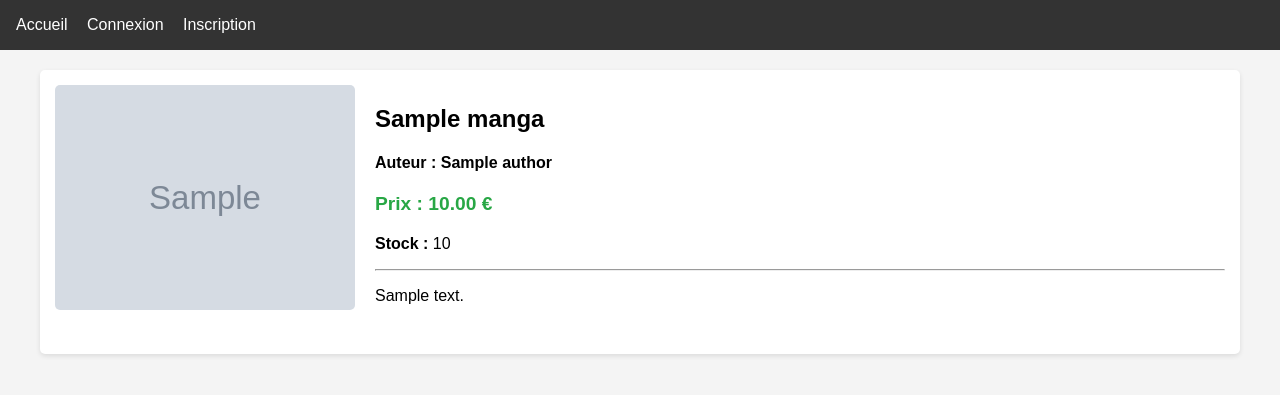
After one commit to KendyCode/simple_manga_shop, a Flask app: page /manga/1 in a window 1280 px wide. The commit adds this page. Shown: the top 395 px of the page. Run offline with Flask 3, Linux system fonts and the light colour scheme; tables that the repository leaves empty hold one stand-in row (values such as "Sample post"); grey boxes marked "Sample" are stand-in pictures; some libraries are stand-ins or nearby versions.

Commit message:
voir détails

```diff
--- a/app/routes.py
+++ b/app/routes.py
@@ -167,3 +167,9 @@ def admin_delete_manga(manga_id):
     db.session.commit()
     flash('Manga supprimé.', 'info')
     return redirect(url_for('admin_dashboard'))
+
+# VOir les détails d'un manga
+@app.route("/manga/<int:manga_id>")
+def manga_details(manga_id):
+    manga = Manga.query.get_or_404(manga_id)
+    return render_template('manga_details.html', manga=manga)
--- a/app/templates/index.html
+++ b/app/templates/index.html
@@ -11,7 +11,7 @@
         <h3>{{ manga.title }}</h3>
         <p>Prix : {{ "%.2f"|format(manga.price) }} €</p>
         <p>Stock : {{ manga.stock }}</p>
-        <a class="btn">Voir détails</a>
+        <a href="{{ url_for('manga_details', manga_id=manga.id) }}" class="btn">Voir détails</a>
         {% if current_user.is_authenticated %}
             <br><br>
             <a class="btn btn-success">Panier</a>
--- /dev/null
+++ b/app/templates/manga_details.html
@@ -0,0 +1,22 @@
+{% extends "base.html" %}
+
+{% block content %}
+<div class="card" style="display: flex; gap: 20px;">
+    {% if manga.cover_url %}
+    <div style="flex: 0 0 300px;">
+        <img src="{{ manga.cover_url }}" alt="{{ manga.title }}" style="width: 100%; border-radius: 5px;">
+    </div>
+    {% endif %}
+    <div style="flex: 1;">
+        <h2>{{ manga.title }}</h2>
+        <h4>Auteur : {{ manga.author.name if manga.author else 'Inconnu' }}</h4>
+        <p style="font-size: 1.2em; color: #28a745;"><strong>Prix : {{ "%.2f"|format(manga.price) }} €</strong></p>
+        <p><strong>Stock :</strong> {{ manga.stock }}</p>
+        <hr>
+        <p>{{ manga.description }}</p>
+
+        <br>
+
+    </div>
+</div>
+{% endblock %}
```
